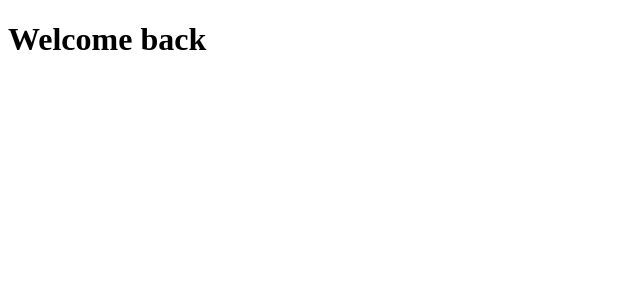
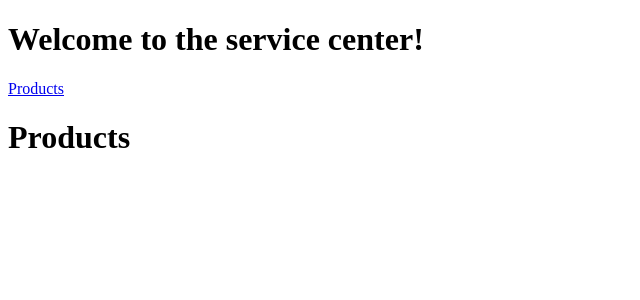
Before and after one commit to justwannafly22/graduation-project-frontend, an Angular app in the folder project/: page /products in a window 1280 px wide. Before the commit this address led to /. Shown: the top 300 px of the page, without its empty margins (0-640 px from the left). Built offline with nearby package versions, Linux system fonts and the light colour scheme.

Commit message:
added routing rules

```diff
--- a/project/src/app/app-routing.module.ts
+++ b/project/src/app/app-routing.module.ts
@@ -1,7 +1,13 @@
 import { NgModule } from '@angular/core';
 import { RouterModule, Routes } from '@angular/router';
+import { PageNotFoundComponent } from './page-not-found/page-not-found.component';
+import { ProductsComponent } from './products/products.component';
 
-const routes: Routes = [];
+const routes: Routes = [
+  { path: 'products', component: ProductsComponent },
+  { path: '',   redirectTo: '/products', pathMatch: 'full' },
+  { path: '**', component: PageNotFoundComponent }
+];
 
 @NgModule({
   imports: [RouterModule.forRoot(routes)],
--- a/project/src/app/app.component.html
+++ b/project/src/app/app.component.html
@@ -1 +1,5 @@
-<h1>Welcome back</h1>
+<h1>Welcome to the service center!</h1>
+<nav>
+  <a routerLink="/products" routerLinkActive="active">Products</a>
+</nav>
+<router-outlet></router-outlet>
--- a/project/src/app/app.module.ts
+++ b/project/src/app/app.module.ts
@@ -1,14 +1,17 @@
 import { NgModule } from '@angular/core';
 import { BrowserModule } from '@angular/platform-browser';
+import { RouterModule, Routes } from '@angular/router';
 
 import { AppRoutingModule } from './app-routing.module';
 import { AppComponent } from './app.component';
 import { ProductsComponent } from './products/products.component';
+import { PageNotFoundComponent } from './page-not-found/page-not-found.component';
 
 @NgModule({
   declarations: [
     AppComponent,
-    ProductsComponent
+    ProductsComponent,
+    PageNotFoundComponent
   ],
   imports: [
     BrowserModule,
--- /dev/null
+++ b/project/src/app/page-not-found/page-not-found.component.html
@@ -0,0 +1 @@
+<h1>Page not found!</h1>
--- /dev/null
+++ b/project/src/app/page-not-found/page-not-found.component.ts
@@ -0,0 +1,15 @@
+import { Component, OnInit } from '@angular/core';
+
+@Component({
+  selector: 'app-page-not-found',
+  templateUrl: './page-not-found.component.html',
+  styleUrls: ['./page-not-found.component.css']
+})
+export class PageNotFoundComponent implements OnInit {
+
+  constructor() { }
+
+  ngOnInit(): void {
+  }
+
+}
--- a/project/src/app/products/products.component.html
+++ b/project/src/app/products/products.component.html
@@ -1 +1 @@
-<p>products works!</p>
+<h1>Products</h1>
```
Also changed, not shown: project/src/app/page-not-found/page-not-found.component.css (added), 1 other file (tests, documents, lock files or other folders).
